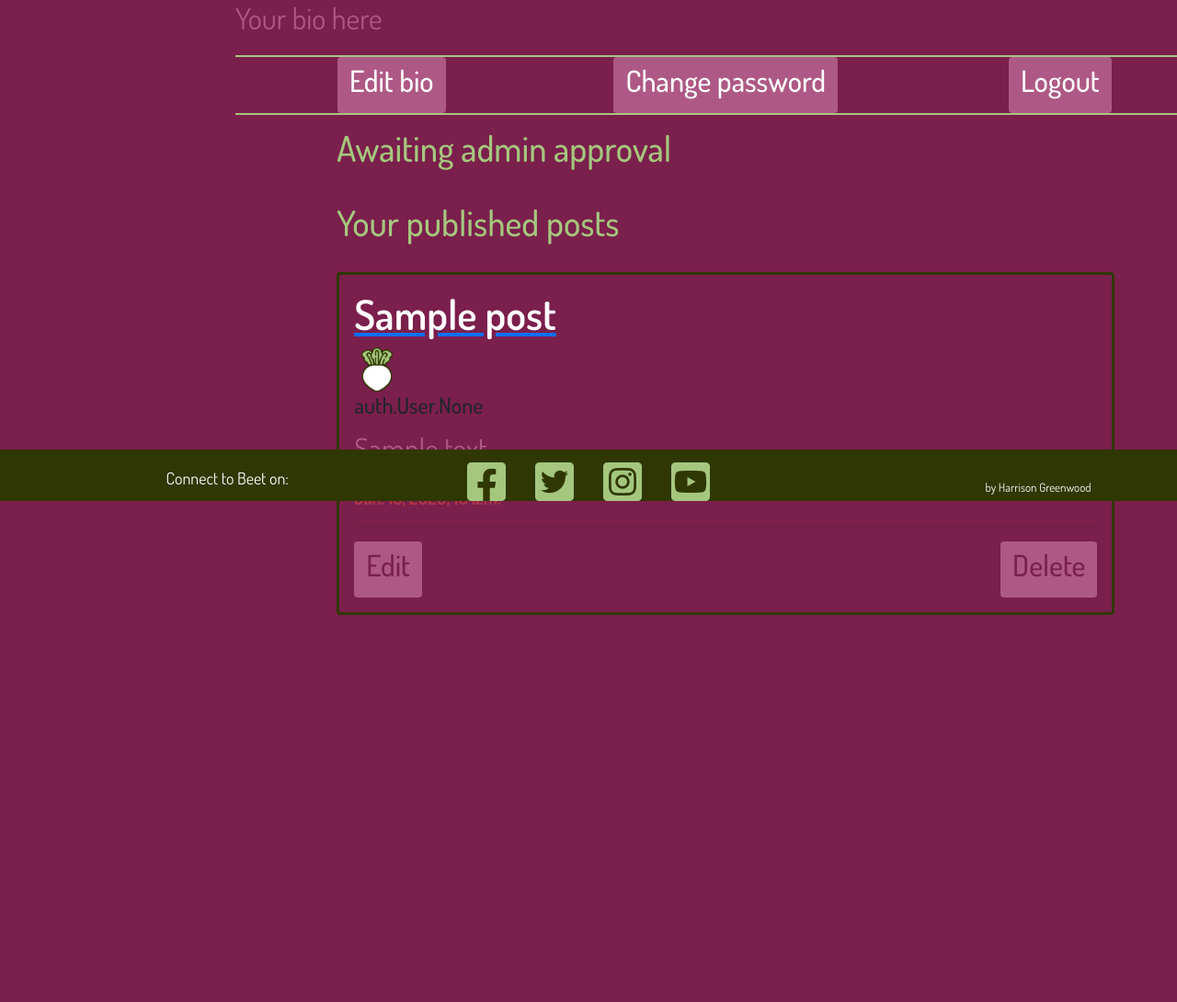
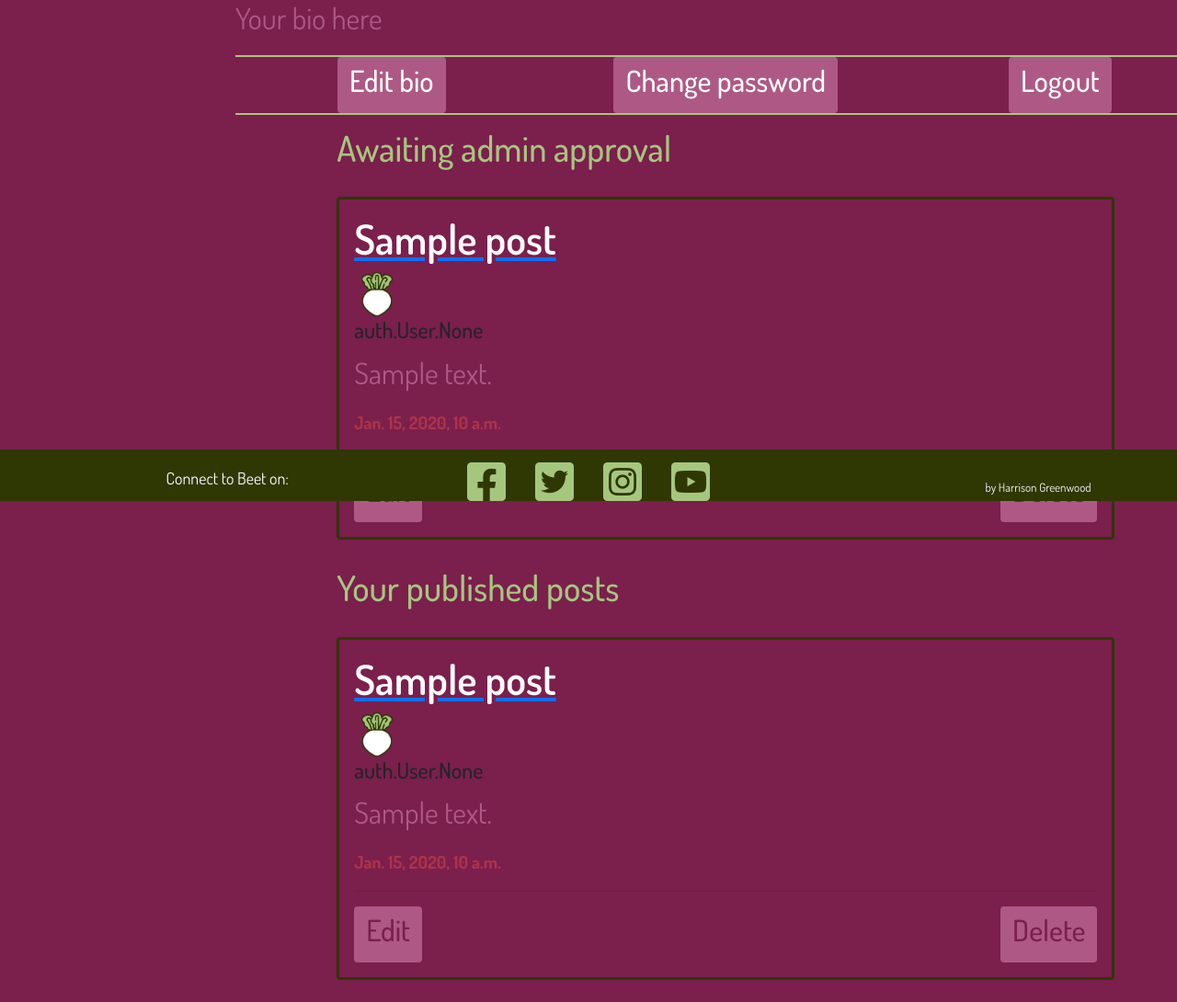
Before and after one commit to Harrisong5/Final-Project, a Django app: template forum/templates/forum/dashboard.html in a window 1280 px wide; the page is wider, and only the part inside the window is pictured. Shown: the part 255-1345 px from the top of that part at 92% size. Before the commit the page ends 924 px from the top of that part, so only its background shows below. Run offline with Django 5.2, Linux system fonts and the light colour scheme; tables that the repository leaves empty hold one stand-in row (values such as "Sample post"); the template is opened without the code that fills it: values that come from a table or form of the project are taken from there, most other values are stand-ins (such as "Sample title", 1, 10 or a date in 2020).

Commit message:
added placeholder when there are no draft posts on dashboard

```diff
--- a/forum/templates/forum/dashboard.html
+++ b/forum/templates/forum/dashboard.html
@@ -32,8 +32,7 @@
 
             </div>
         </div>
-        {% for post in posts %}
-        {% if post.status == 0 %}
+        {% for post in drafts %}
                 <div class="col-md-12 posts-block">
                     <div class="card col-md-10 offset-md-1 mb-4">
                         <div class="card-body">
@@ -61,7 +60,9 @@
                         </div>
                     </div>
                 </div>
-        {% endif %}
+
+        {% empty %}
+        <h2 class="card-title">No posts.</h2>
         {% endfor %}
         <div class="col-md-12 posts-block">
             <div class="col-md-10 offset-md-1 mb-4">
```
